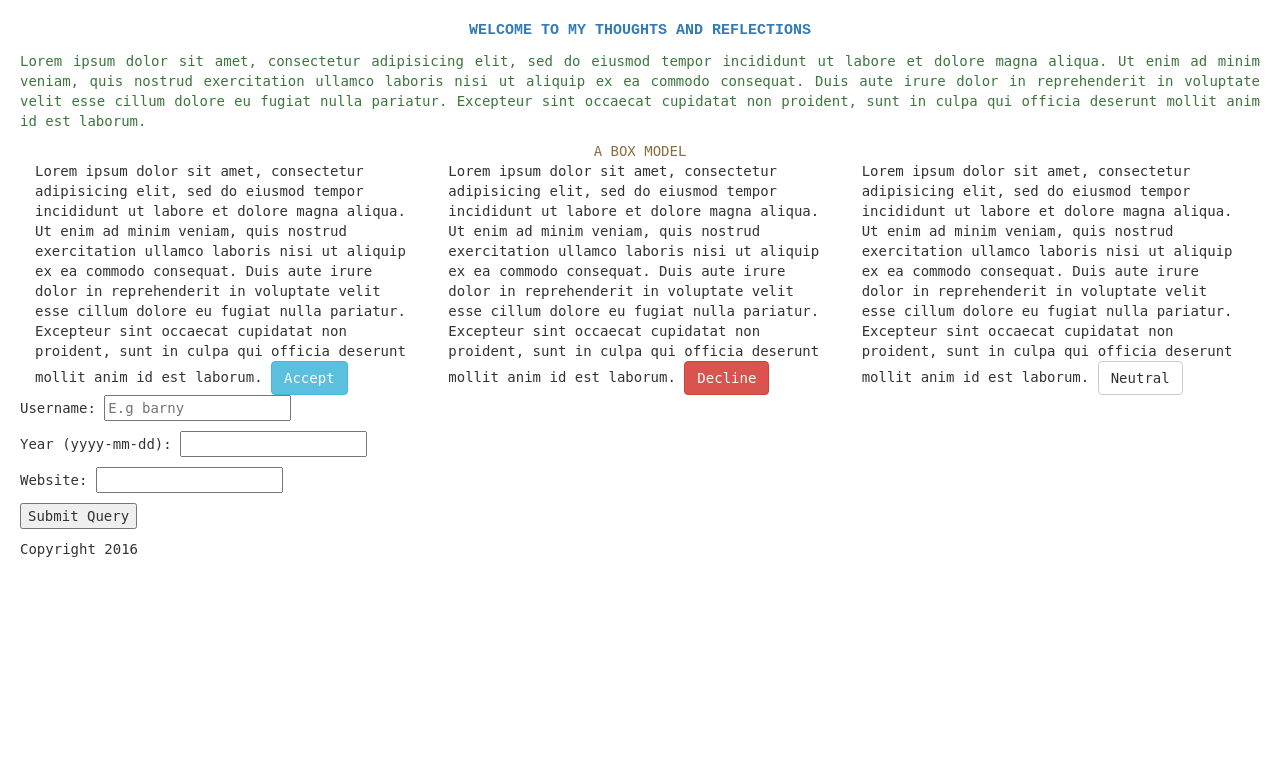
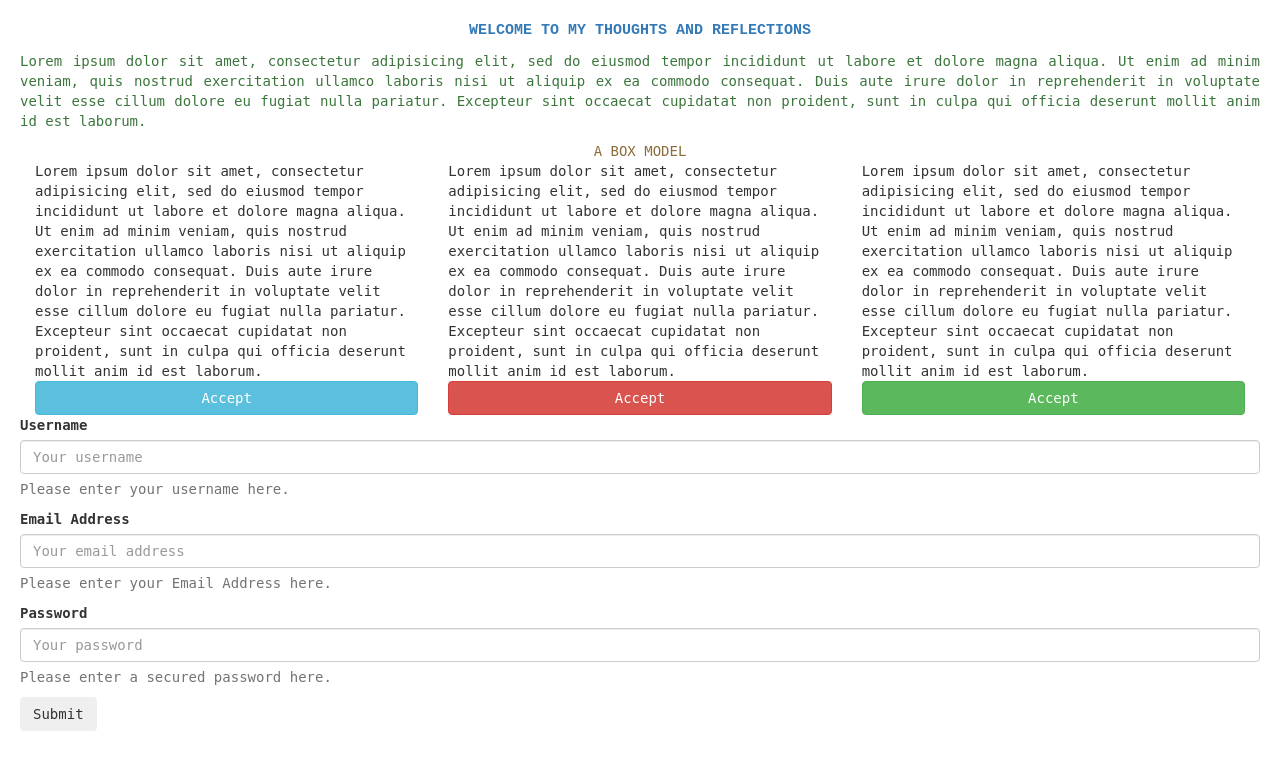
Before and after one commit to barnyp/reflections, a plain HTML site: page index.html in a window 1280 px wide. Drawn offline with Linux system fonts and the light colour scheme; some packages are replaced by stand-ins of ours; a script that the page names is missing.

```diff
--- a/css/style.css
+++ b/css/style.css
@@ -1,10 +1,9 @@
-body  {
+body {
   padding-top: 20px;
   padding-left: 5px;
   padding-right: 5px;
   font-family: "Fira Mono", "DejaVu Sans Mono", Menlo, Consolas, "Liberation Mono", Monaco, "Lucida Console", monospace;
 }
-
 header {
   font-family: monospace, fantasy;
   font-weight: bold;
@@ -12,15 +11,11 @@
   margin-bottom: auto;
   z-index: 0;
 }
-
 article {
   z-index: 1;
   margin-top: 10px;
 }
-blob {
-  padding-bottom: 15px;
-  margin-bottom: 5px;
+myform {
+  margin-top: auto;
+  margin-bottom: auto;
 }
-btn {
-  padding-top: 10px;
-}
--- a/index.html
+++ b/index.html
@@ -1,5 +1,6 @@
 <!DOCTYPE html>
 <html lang="en">
+
 <head>
   <meta charset="utf-8">
   <meta http-equiv="X-UA-Compatible" content="IE=edge">
@@ -19,59 +20,61 @@
       <script src="https://oss.maxcdn.com/libs/respond.js/1.4.2/respond.min.js"></script>
     <![endif]-->
 </head>
+
 <body>
   <div class="container-fluid">
     <header class="text-primary text-center"> WELCOME TO MY THOUGHTS AND REFLECTIONS</header>
-
+<!--article section-->
     <article class="myarticle">
-          <p class="text-center text-success text-justify">Lorem ipsum dolor sit amet, consectetur adipisicing elit, sed do eiusmod tempor incididunt ut labore et dolore magna aliqua. Ut enim ad minim veniam, quis nostrud exercitation ullamco laboris nisi ut aliquip ex ea commodo consequat. Duis aute irure dolor in reprehenderit in voluptate velit esse cillum dolore eu fugiat nulla pariatur. Excepteur sint occaecat cupidatat non proident, sunt in culpa qui officia deserunt mollit anim id est laborum.</p>
+      <p class="text-center text-success text-justify">Lorem ipsum dolor sit amet, consectetur adipisicing elit, sed do eiusmod tempor incididunt ut labore et dolore magna aliqua. Ut enim ad minim veniam, quis nostrud exercitation ullamco laboris nisi ut aliquip ex ea commodo consequat. Duis aute irure
+        dolor in reprehenderit in voluptate velit esse cillum dolore eu fugiat nulla pariatur. Excepteur sint occaecat cupidatat non proident, sunt in culpa qui officia deserunt mollit anim id est laborum.</p>
     </article>
 
     <section>
       <div class="box text-center text-warning"> A BOX MODEL </div>
       <div>
-              <div class="col-md-4 blob">Lorem ipsum dolor sit amet, consectetur adipisicing elit, sed do eiusmod tempor incididunt ut labore et dolore magna aliqua. Ut enim ad minim veniam, quis nostrud exercitation ullamco laboris nisi ut aliquip ex ea commodo consequat. Duis aute irure dolor in reprehenderit in voluptate velit esse cillum dolore eu fugiat nulla pariatur. Excepteur sint occaecat cupidatat non proident, sunt in culpa qui officia deserunt mollit anim id est laborum.
-                <button type="button" class="btn btn-info">
+        <div class="col-md-4">Lorem ipsum dolor sit amet, consectetur adipisicing elit, sed do eiusmod tempor incididunt ut labore et dolore magna aliqua. Ut enim ad minim veniam, quis nostrud exercitation ullamco laboris nisi ut aliquip ex ea commodo consequat. Duis aute
+          irure dolor in reprehenderit in voluptate velit esse cillum dolore eu fugiat nulla pariatur. Excepteur sint occaecat cupidatat non proident, sunt in culpa qui officia deserunt mollit anim id est laborum.
+          <div>
+            <button type="button" class="btn btn-info btn-block">
               Accept
-                </button>
-              </div>
-
-              <div class="col-md-4 blob">Lorem ipsum dolor sit amet, consectetur adipisicing elit, sed do eiusmod tempor incididunt ut labore et dolore magna aliqua. Ut enim ad minim veniam, quis nostrud exercitation ullamco laboris nisi ut aliquip ex ea commodo consequat. Duis aute irure dolor in reprehenderit in voluptate velit esse cillum dolore eu fugiat nulla pariatur. Excepteur sint occaecat cupidatat non proident, sunt in culpa qui officia deserunt mollit anim id est laborum.
-                <button type="button" class="btn btn-danger">
-                Decline
-                </button>
-              </div>
-
-              <div class="col-md-4 blob">Lorem ipsum dolor sit amet, consectetur adipisicing elit, sed do eiusmod tempor incididunt ut labore et dolore magna aliqua. Ut enim ad minim veniam, quis nostrud exercitation ullamco laboris nisi ut aliquip ex ea commodo consequat. Duis aute irure dolor in reprehenderit in voluptate velit esse cillum dolore eu fugiat nulla pariatur. Excepteur sint occaecat cupidatat non proident, sunt in culpa qui officia deserunt mollit anim id est laborum.
-                <button type="button" class="btn btn-default">
-                Neutral
             </button>
           </div>
         </div>
 
-            <form action="/registration" method="POST" class="form">
-              <p>Username:
-                  <input data-validation-length="min4" data-validation="length alphanumeric" placeholder="E.g barny">
-              </p>
-              <p>Year (yyyy-mm-dd):
-                  <input data-validation="date" data-validation-format="yyyy-mm-dd">
-              </p>
-              <p>Website:
-                  <input data-validation="url">
-              </p>
-              <p>
-                  <input type="submit" value="Submit Query">
-              </p>
-            </form>
+        <div class="col-md-4">Lorem ipsum dolor sit amet, consectetur adipisicing elit, sed do eiusmod tempor incididunt ut labore et dolore magna aliqua. Ut enim ad minim veniam, quis nostrud exercitation ullamco laboris nisi ut aliquip ex ea commodo consequat. Duis aute
+          irure dolor in reprehenderit in voluptate velit esse cillum dolore eu fugiat nulla pariatur. Excepteur sint occaecat cupidatat non proident, sunt in culpa qui officia deserunt mollit anim id est laborum.
+          <div>
+            <button type="button" class="btn btn-danger btn-block">
+              Accept
+            </button>
+          </div>
+        </div>
 
-
+        <div class="col-md-4">Lorem ipsum dolor sit amet, consectetur adipisicing elit, sed do eiusmod tempor incididunt ut labore et dolore magna aliqua. Ut enim ad minim veniam, quis nostrud exercitation ullamco laboris nisi ut aliquip ex ea commodo consequat. Duis aute
+          irure dolor in reprehenderit in voluptate velit esse cillum dolore eu fugiat nulla pariatur. Excepteur sint occaecat cupidatat non proident, sunt in culpa qui officia deserunt mollit anim id est laborum.
+          <div>
+            <button type="button" class="btn btn-success btn-block">
+              Accept
+            </button>
+          </div>
+      </div>
+    </div>
+      <div class="myform">
+        <div class="form-group form-validator">
+          <label for="username">Username</label>
+          <input type="text" class="form-control" id="username" placeholder="Your username" required="required">
+          <p class="help-block">Please enter your username here.</p>
+          <label for="email">Email Address</label>
+          <input type="text" class="form-control" id="email" placeholder="Your email address" required="required">
+          <p class="help-block">Please enter your Email Address here.</p>
+          <label for="password">Password</label>
+          <input type="password" class="form-control" id="password" placeholder="Your password" required="required">
+          <p class="help-block">Please enter a secured password here.</p>
+          <button type="submit" name="button" class="btn btn-group-lg">Submit</button>
+        </div>
+      </div>
     </section>
-
-        <footer>
-          <div>
-             Copyright 2016
-          </div>
-        </footer>
   </div>
 
 
@@ -79,6 +82,5 @@
   <script src="./js/bootstrap.min.js"></script>
   <script src="./js/jquery.min.js"></script>
   <script src="//cdnjs.cloudflare.com/ajax/libs/jquery-form-validator/2.2.8/jquery.form-validator.min.js">
-
 </body>
 </html>
```
Also changed, not shown: 1 other file. Lines whose indentation alone changed are shown as unchanged.
